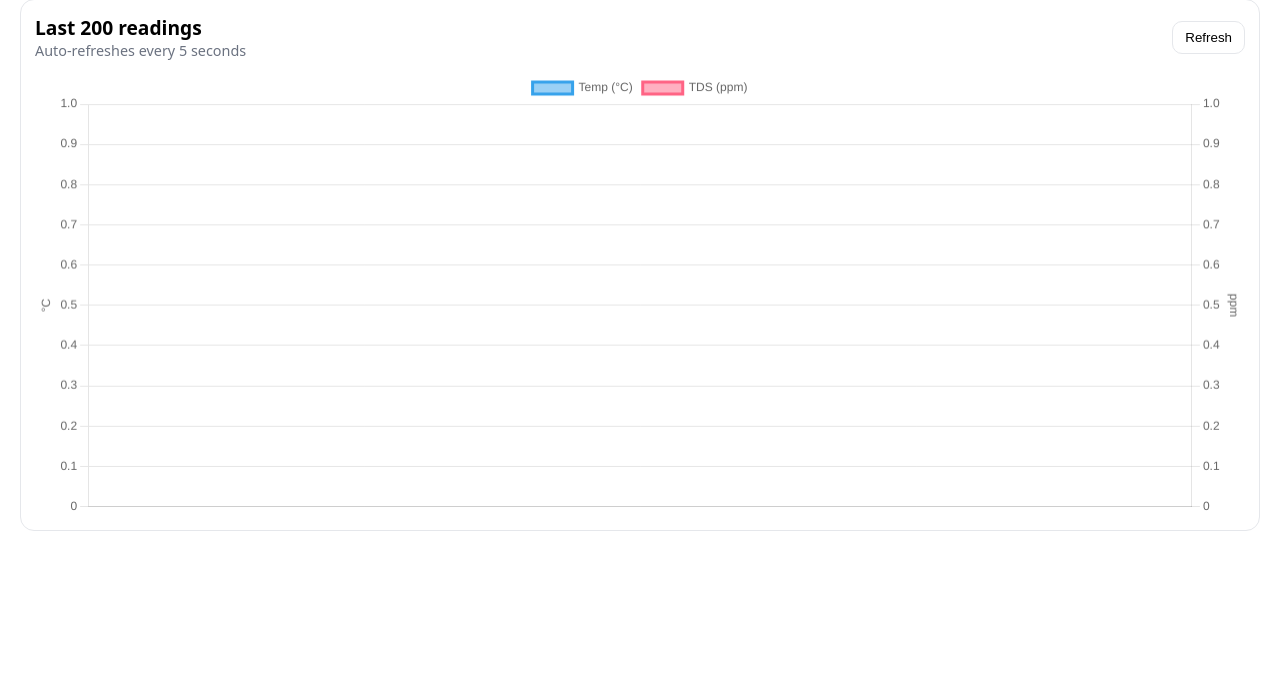
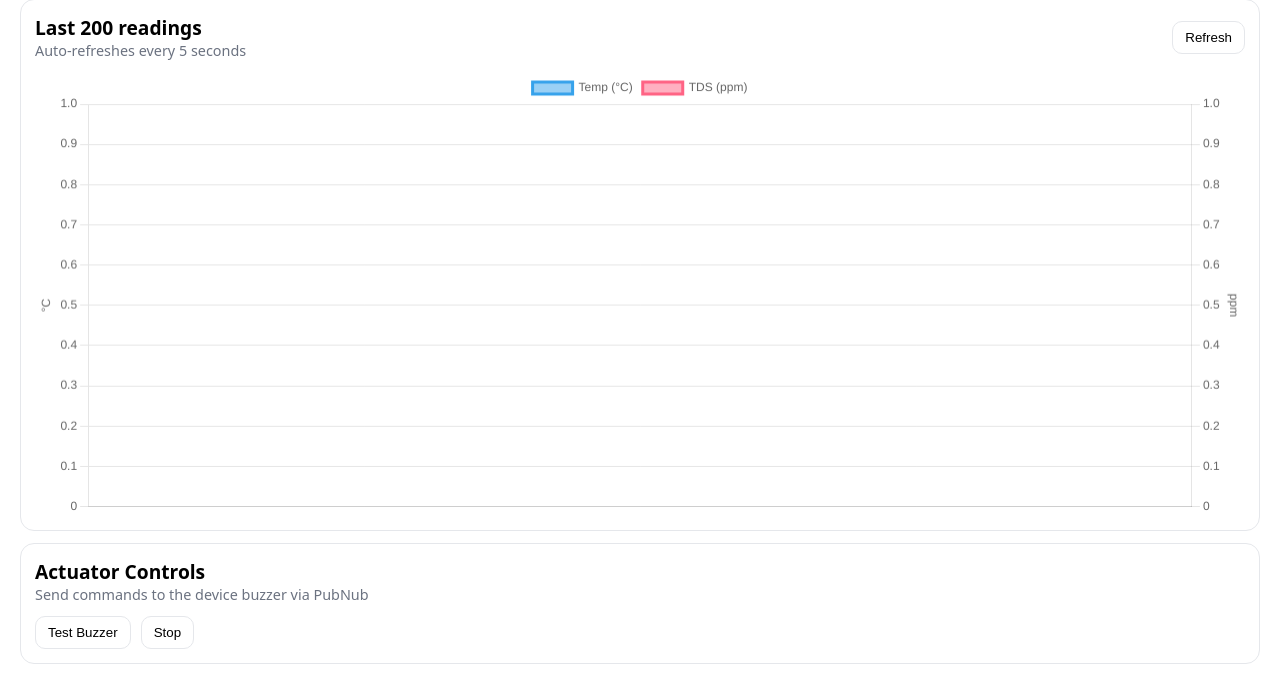
Before and after one commit to Innoe18/ClearDrop, a Flask app: template app/templates/dashboard.html in a window 1280 px wide. Shown: the part 272-956 px from the top of the page. Before the commit the page ends 803 px from the top, so only its background shows below. Run offline with Flask 3, Linux system fonts and the light colour scheme; the template is opened without the code that fills it, so the values that code supplies are empty.

Commit message:
Implement actuator controls in dashboard
Added actuator controls to the dashboard for device commands.

```diff
--- a/app/templates/dashboard.html
+++ b/app/templates/dashboard.html
@@ -19,6 +19,15 @@
     .warn { background: #fffbeb; color: #92400e; }
     .danger { background: #fef2f2; color: #991b1b; }
     select { padding: 8px; border-radius: 10px; border: 1px solid #e5e7eb; }
+
+    /* buttons */
+    .btn {
+      padding: 8px 12px;
+      border-radius: 10px;
+      border: 1px solid #e5e7eb;
+      background: #fff;
+      cursor: pointer;
+    }
   </style>
 </head>
 <body>
@@ -33,11 +42,10 @@
           <label class="muted">Device</label><br />
           <select id="deviceSelect">
             {% for d in devices %}
-  <option value="{{ d.device_id }}" {% if d.device_id == device_id %}selected{% endif %}>
-    {{ d.nickname or d.device_id }}
-  </option>
-{% endfor %}
-
+              <option value="{{ d.device_id }}" {% if d.device_id == device_id %}selected{% endif %}>
+                {{ d.nickname or d.device_id }}
+              </option>
+            {% endfor %}
           </select>
         </div>
       </div>
@@ -68,14 +76,25 @@
           <div class="big" style="font-size:1.2rem;">Last 200 readings</div>
           <div class="muted">Auto-refreshes every 5 seconds</div>
         </div>
-        <button id="refreshBtn" style="padding:8px 12px; border-radius:10px; border:1px solid #e5e7eb; background:#fff; cursor:pointer;">
-          Refresh
-        </button>
+        <button id="refreshBtn" class="btn">Refresh</button>
       </div>
       <div style="margin-top:12px;">
         <canvas id="telemetryChart" height="110"></canvas>
       </div>
     </div>
+
+    <!-- ✅ NEW: Actuator Controls -->
+    <div class="card span-12">
+      <div class="big" style="font-size:1.2rem;">Actuator Controls</div>
+      <div class="muted">Send commands to the device buzzer via PubNub</div>
+
+      <div style="margin-top:12px; display:flex; gap:10px; align-items:center; flex-wrap:wrap;">
+        <button id="btnTestBuzz" class="btn">Test Buzzer</button>
+        <button id="btnStopBuzz" class="btn">Stop</button>
+        <span id="cmdStatus" class="muted"></span>
+      </div>
+    </div>
+
   </div>
 
 <script>
@@ -89,10 +108,11 @@
   const tempHint = document.getElementById("tempHint");
   const tdsHint = document.getElementById("tdsHint");
 
+  const btnTestBuzz = document.getElementById("btnTestBuzz");
+  const btnStopBuzz = document.getElementById("btnStopBuzz");
+  const cmdStatus = document.getElementById("cmdStatus");
+
   function statusFrom(tempC, tdsPpm) {
-    // You can tune these later for “eczema-safe shower”
-    // temp: warn above 40, danger above 42
-    // tds: warn above 300, danger above 450 (example)
     let level = "safe";
     if (tempC >= 42 || tdsPpm >= 450) level = "danger";
     else if (tempC >= 40 || tdsPpm >= 300) level = "warn";
@@ -173,8 +193,35 @@
     chart.update();
   }
 
+  async function sendCmd(deviceId, body) {
+    cmdStatus.textContent = "Sending...";
+    const res = await fetch(`/api/device/${encodeURIComponent(deviceId)}/command`, {
+      method: "POST",
+      headers: {"Content-Type": "application/json"},
+      body: JSON.stringify(body)
+    });
+
+    const json = await res.json().catch(() => ({}));
+    if (!res.ok) {
+      cmdStatus.textContent = `Error: ${json.error || res.status}`;
+      return;
+    }
+    cmdStatus.textContent = `Sent: ${body.cmd}`;
+  }
+
+  btnTestBuzz?.addEventListener("click", () => {
+    const deviceId = deviceSelect.value;
+    if (!deviceId) return;
+    sendCmd(deviceId, { cmd: "buzz", pattern: "beep", freq_hz: 1000, duration_ms: 700 });
+  });
+
+  btnStopBuzz?.addEventListener("click", () => {
+    const deviceId = deviceSelect.value;
+    if (!deviceId) return;
+    sendCmd(deviceId, { cmd: "stop" });
+  });
+
   deviceSelect.addEventListener("change", () => {
-    // keep URL in sync
     const url = new URL(window.location.href);
     url.searchParams.set("device_id", deviceSelect.value);
     window.history.replaceState({}, "", url.toString());
```
